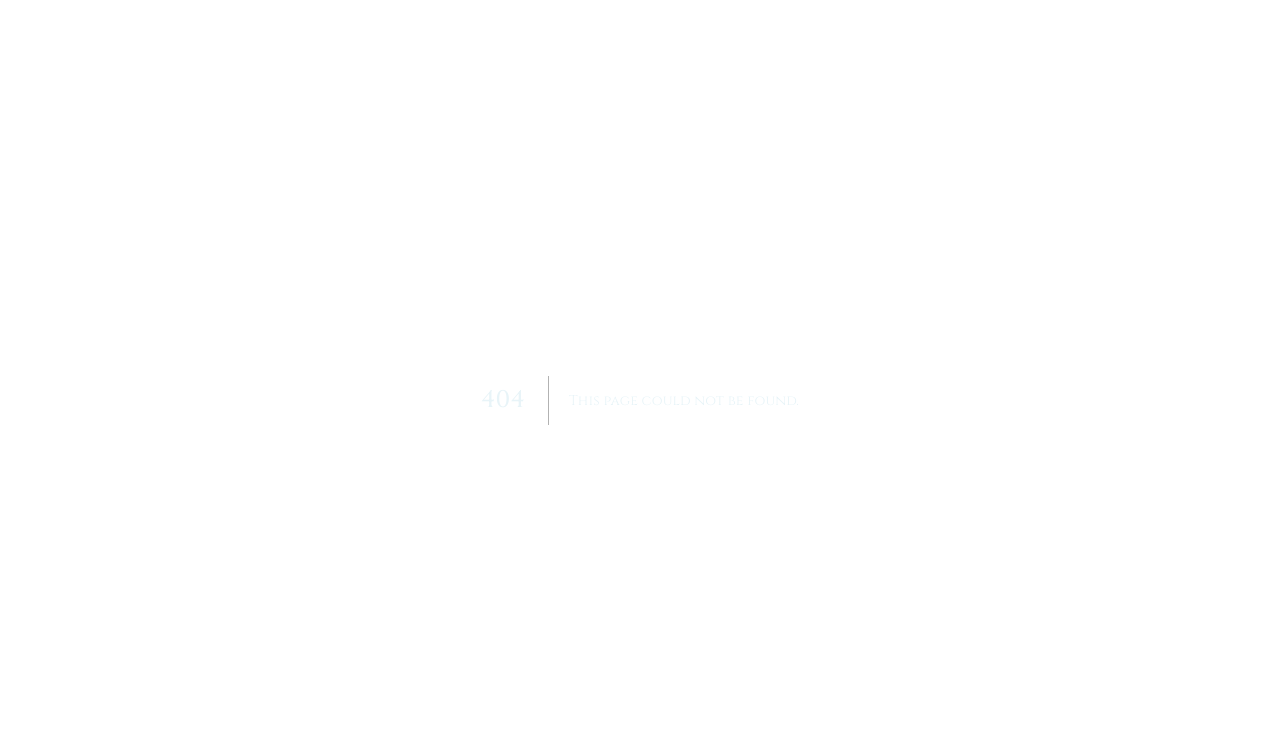
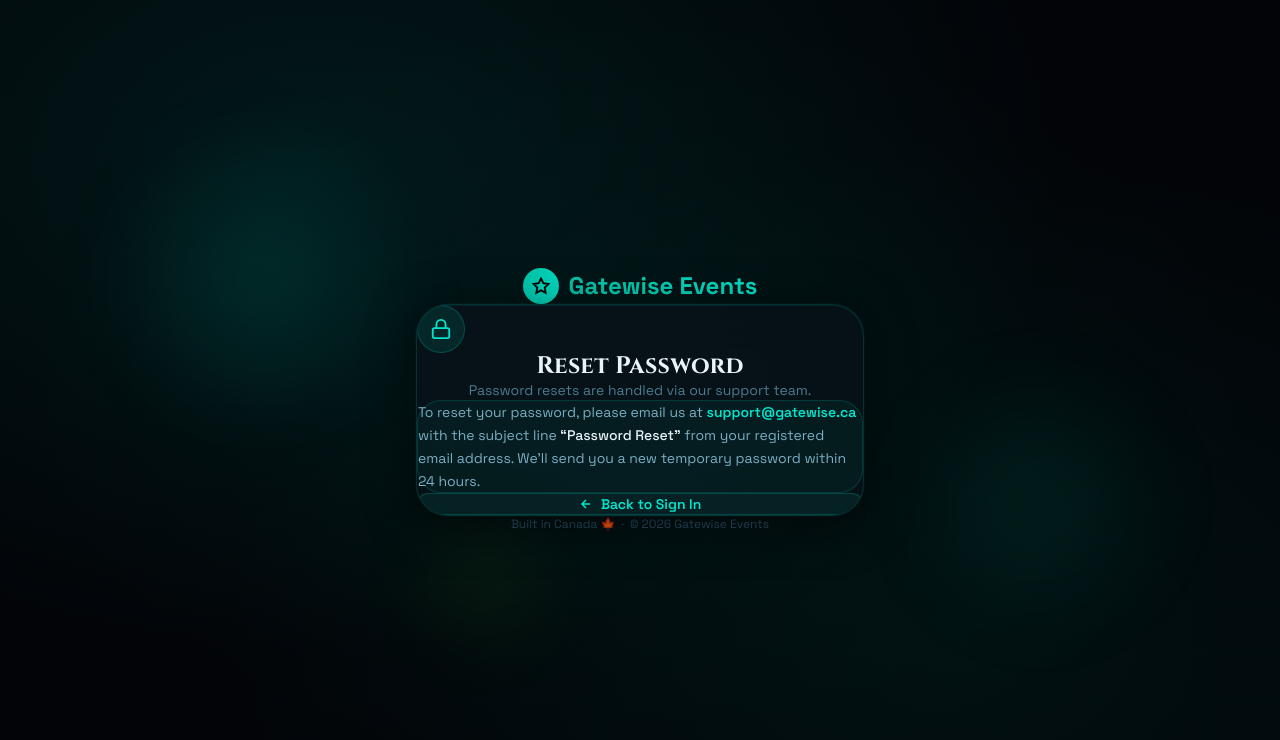
Before and after one commit to x5devsteameco-jpg/Events.life, a Next.js app: page /forgot-password in a window 1280 px wide. Before the commit this address had no page. Shown: the top 740 px of the page. Built offline with nearby package versions, Linux system fonts and the light colour scheme.

Commit message:
audit: comprehensive visual polish - auth layout, hero, table overflow fixes, date bug, forgot-password page

```diff
--- /dev/null
+++ b/app/(auth)/forgot-password/page.tsx
@@ -0,0 +1,57 @@
+'use client';
+
+import Link from 'next/link';
+import { motion } from 'framer-motion';
+
+export default function ForgotPasswordPage() {
+  return (
+    <div className="p-8 pb-10">
+      <motion.div
+        initial={{ opacity: 0, y: 16 }}
+        animate={{ opacity: 1, y: 0 }}
+        transition={{ duration: 0.4 }}
+      >
+        <div className="w-12 h-12 rounded-xl flex items-center justify-center mx-auto mb-5" style={{ background: 'rgba(0,229,204,0.1)', border: '1px solid rgba(0,229,204,0.2)' }}>
+          <svg width="22" height="22" viewBox="0 0 24 24" fill="none" stroke="#00e5cc" strokeWidth="2" aria-hidden="true">
+            <rect x="3" y="11" width="18" height="11" rx="2" ry="2" />
+            <path d="M7 11V7a5 5 0 0 1 10 0v4" />
+          </svg>
+        </div>
+
+        <h1
+          className="text-2xl font-black text-[#e8f4f8] mb-1 text-center"
+          style={{ fontFamily: "var(--font-heading, 'Cinzel', Georgia, serif)" }}
+        >
+          Reset Password
+        </h1>
+        <p className="text-sm text-[#4d7a90] mb-8 text-center">
+          Password resets are handled via our support team.
+        </p>
+
+        <div className="p-5 rounded-xl mb-6" style={{ background: 'rgba(0,229,204,0.05)', border: '1px solid rgba(0,229,204,0.15)' }}>
+          <p className="text-sm text-[#7aafc4] leading-relaxed">
+            To reset your password, please email us at{' '}
+            <a
+              href="mailto:support@gatewise.ca"
+              className="text-[#00e5cc] font-semibold hover:text-[#7fff00] transition-colors"
+            >
+              support@gatewise.ca
+            </a>{' '}
+            with the subject line <span className="text-[#e8f4f8] font-medium">&ldquo;Password Reset&rdquo;</span> from your registered email address. We&apos;ll send you a new temporary password within 24 hours.
+          </p>
+        </div>
+
+        <Link
+          href="/login"
+          className="w-full flex items-center justify-center gap-2 py-3 rounded-xl text-sm font-semibold transition-all"
+          style={{ background: 'rgba(0,229,204,0.08)', border: '1px solid rgba(0,229,204,0.2)', color: '#00e5cc' }}
+        >
+          <svg width="14" height="14" viewBox="0 0 24 24" fill="none" stroke="currentColor" strokeWidth="2.5" aria-hidden="true">
+            <path d="M19 12H5M12 19l-7-7 7-7" />
+          </svg>
+          Back to Sign In
+        </Link>
+      </motion.div>
+    </div>
+  );
+}
--- a/app/(auth)/layout.tsx
+++ b/app/(auth)/layout.tsx
@@ -2,9 +2,9 @@
 
 export default function AuthLayout({ children }: { children: React.ReactNode }) {
   return (
-    <div className="min-h-screen bg-[#020408] flex items-center justify-center p-4" style={{ background: 'radial-gradient(ellipse at 30% 20%, rgba(0,229,204,0.05) 0%, transparent 60%), radial-gradient(ellipse at 70% 80%, rgba(127,255,0,0.04) 0%, transparent 60%), #020408' }}>
+    <div className="min-h-screen flex items-center justify-center p-4" style={{ background: 'radial-gradient(ellipse at 25% 20%, rgba(0,229,204,0.09) 0%, transparent 55%), radial-gradient(ellipse at 75% 80%, rgba(0,180,150,0.07) 0%, transparent 55%), radial-gradient(ellipse at 50% 50%, rgba(0,229,204,0.03) 0%, transparent 70%), #020408' }}>
       {/* Grid bg */}
-      <div className="fixed inset-0 pointer-events-none opacity-[0.025]" aria-hidden="true">
+      <div className="fixed inset-0 pointer-events-none opacity-[0.04]" aria-hidden="true">
         <svg width="100%" height="100%">
           <defs>
             <pattern id="auth-grid" width="50" height="50" patternUnits="userSpaceOnUse">
@@ -15,12 +15,17 @@
         </svg>
       </div>
 
+      {/* Decorative floating orbs */}
+      <div className="fixed pointer-events-none" style={{ top: '15%', left: '8%', width: '320px', height: '320px', borderRadius: '50%', background: 'radial-gradient(circle, rgba(0,229,204,0.12) 0%, transparent 70%)', filter: 'blur(40px)' }} aria-hidden="true" />
+      <div className="fixed pointer-events-none" style={{ bottom: '20%', right: '8%', width: '280px', height: '280px', borderRadius: '50%', background: 'radial-gradient(circle, rgba(0,180,150,0.1) 0%, transparent 70%)', filter: 'blur(40px)' }} aria-hidden="true" />
+      <div className="fixed pointer-events-none" style={{ top: '60%', left: '30%', width: '200px', height: '200px', borderRadius: '50%', background: 'radial-gradient(circle, rgba(127,255,0,0.05) 0%, transparent 70%)', filter: 'blur(30px)' }} aria-hidden="true" />
+
       <div className="w-full max-w-md relative">
         {/* Logo */}
         <div className="text-center mb-8">
           <Link href="/" className="inline-flex items-center gap-2.5 group">
             <div
-              className="w-9 h-9 rounded-xl flex items-center justify-center transition-all group-hover:shadow-[0_0_20px_rgba(0,229,204,0.4)]"
+              className="w-9 h-9 rounded-xl flex items-center justify-center transition-all group-hover:shadow-[0_0_24px_rgba(0,229,204,0.5)]"
               style={{ background: 'linear-gradient(135deg, #00c4a8, #00e5cc)' }}
             >
               <svg width="18" height="18" viewBox="0 0 24 24" fill="none" stroke="#020408" strokeWidth="2.5" aria-hidden="true">
@@ -37,7 +42,7 @@
         </div>
 
         {/* Card */}
-        <div className="glass-strong rounded-2xl overflow-hidden">
+        <div className="rounded-2xl overflow-hidden" style={{ background: 'rgba(8,18,24,0.85)', border: '1px solid rgba(0,229,204,0.15)', backdropFilter: 'blur(24px)', boxShadow: '0 8px 48px rgba(0,0,0,0.6), 0 0 0 1px rgba(0,229,204,0.05), inset 0 1px 0 rgba(0,229,204,0.08)' }}>
           {children}
         </div>
 
--- a/app/(auth)/login/page.tsx
+++ b/app/(auth)/login/page.tsx
@@ -46,7 +46,7 @@
   }
 
   return (
-    <div className="p-8">
+    <div className="p-8 pb-10">
       <motion.div
         initial={{ opacity: 0, y: 16 }}
         animate={{ opacity: 1, y: 0 }}
@@ -119,6 +119,19 @@
             Create one free
           </Link>
         </p>
+
+          <div className="mt-8 pt-6 border-t border-[rgba(0,229,204,0.08)] grid grid-cols-3 gap-3 text-center">
+            {[
+              { icon: '🔒', label: 'Secure Login' },
+              { icon: '⚡', label: 'Instant Access' },
+              { icon: '🍁', label: 'Canadian Hosted' },
+            ].map((item) => (
+              <div key={item.label}>
+                <div className="text-lg mb-1">{item.icon}</div>
+                <p className="text-[10px] text-[#2d5268] uppercase tracking-wider">{item.label}</p>
+              </div>
+            ))}
+          </div>
       </motion.div>
     </div>
   );
--- a/app/(dashboard)/dashboard/attendees/page.tsx
+++ b/app/(dashboard)/dashboard/attendees/page.tsx
@@ -40,7 +40,7 @@
         </p>
       </div>
 
-      <div className="grid grid-cols-2 md:grid-cols-5 gap-3">
+      <div className="grid grid-cols-3 md:grid-cols-5 gap-3">
         {[
           { label: 'Total RSVPs', value: stats.total, color: '#00e5cc' },
           { label: 'Confirmed', value: stats.confirmed, color: '#7fff00' },
--- a/app/(dashboard)/dashboard/events/page.tsx
+++ b/app/(dashboard)/dashboard/events/page.tsx
@@ -137,7 +137,7 @@
         </div>
         <Link
           href="/events/new"
-          className="inline-flex items-center gap-2 px-5 py-2.5 rounded-xl text-sm font-bold text-[#020408] hover:-translate-y-0.5 transition-transform"
+            className="inline-flex items-center gap-2 px-5 py-2.5 rounded-xl text-sm font-bold text-[#020408] hover:-translate-y-0.5 transition-transform flex-shrink-0 whitespace-nowrap"
           style={{ background: 'linear-gradient(135deg, #00c4a8, #00e5cc)' }}
         >
           <svg width="14" height="14" viewBox="0 0 24 24" fill="none" stroke="currentColor" strokeWidth="2.5" aria-hidden="true"><path d="M12 5v14M5 12h14"/></svg>
@@ -191,7 +191,8 @@
           )}
         </div>
       ) : (
-        <div className="rounded-2xl overflow-hidden" style={{ border: '1px solid rgba(0,229,204,0.08)' }}>
+        <div className="rounded-2xl overflow-x-auto" style={{ border: '1px solid rgba(0,229,204,0.08)' }}>
+          <div className="min-w-[580px]">
           {/* Header row */}
           <div className="grid grid-cols-[1fr_100px_90px_80px_120px] gap-4 px-5 py-3 text-[10px] font-bold uppercase tracking-wider text-[#2d5268]" style={{ background: 'rgba(6,13,16,0.8)' }}>
             <span>Event</span>
@@ -252,7 +253,8 @@
               </motion.div>
             ))}
           </div>
-        </div>
+            </div>
+          </div>
       )}
     </div>
   );
--- a/app/(dashboard)/layout.tsx
+++ b/app/(dashboard)/layout.tsx
@@ -39,7 +39,7 @@
         </header>
 
         {/* Main content */}
-        <main className="flex-1 overflow-y-auto p-8 pt-10">
+        <main className="flex-1 overflow-y-auto p-8 pt-10" style={{ backgroundImage: 'radial-gradient(circle at 80% 20%, rgba(0,229,204,0.03) 0%, transparent 50%), radial-gradient(circle at 20% 80%, rgba(0,180,150,0.02) 0%, transparent 50%)' }}>
           {children}
         </main>
       </div>
--- a/app/event/[slug]/page.tsx
+++ b/app/event/[slug]/page.tsx
@@ -91,7 +91,9 @@
               <div className="p-4 rounded-xl space-y-1" style={{ background: 'rgba(12,26,31,0.6)', border: '1px solid rgba(0,229,204,0.08)' }}>
                 <p className="text-xs text-[#4d7a90] font-medium uppercase tracking-wider">Date & Time</p>
                 <p className="text-sm text-[#e8f4f8] font-semibold">{formatDate(event.date)}</p>
-                {event.endDate && <p className="text-xs text-[#4d7a90]">Until {formatDate(event.endDate)}</p>}
+                  {event.endDate && new Date(event.endDate).toDateString() !== new Date(event.date).toDateString() && (
+                    <p className="text-xs text-[#4d7a90]">Until {formatDate(event.endDate)}</p>
+                  )}
               </div>
 
               <div className="p-4 rounded-xl space-y-1" style={{ background: 'rgba(12,26,31,0.6)', border: '1px solid rgba(0,229,204,0.08)' }}>
--- a/app/events/page.tsx
+++ b/app/events/page.tsx
@@ -61,7 +61,7 @@
         </div>
       </nav>
 
-      <div className="max-w-6xl mx-auto px-4">
+      <div className="max-w-6xl mx-auto px-4 pb-20">
         {/* Hero */}
         <div className="py-16 text-center">
           <div className="inline-flex items-center gap-2 px-3 py-1.5 rounded-full text-xs font-semibold mb-5" style={{ background: 'rgba(0,229,204,0.08)', border: '1px solid rgba(0,229,204,0.2)', color: '#00e5cc' }}>
@@ -144,7 +144,7 @@
         ) : (
           <div className="grid grid-cols-1 sm:grid-cols-2 lg:grid-cols-3 gap-5">
             {events.map((event) => {
-              const confirmedCount = event._count?.rsvps ?? 0;
+                const confirmedCount = event._count?.rsvps ?? 0;
               const isFull = event.maxAttendees ? confirmedCount >= event.maxAttendees : false;
 
               return (
@@ -201,10 +201,10 @@
                     )}
 
                     <div className="mt-auto flex items-center justify-between pt-3 border-t" style={{ borderColor: 'rgba(0,229,204,0.06)' }}>
-                      <div className="text-xs text-[#4d7a90]">
+                      <div className="text-xs text-[#4d7a90] min-w-0 truncate mr-2">
                         By <span className="text-[#7aafc4]">{event.host.name ?? event.host.company ?? 'Anonymous'}</span>
                       </div>
-                      <div className="text-xs text-[#4d7a90]">
+                      <div className="text-xs text-[#4d7a90] flex-shrink-0 whitespace-nowrap">
                         {confirmedCount} attending
                       </div>
                     </div>
--- a/app/page.tsx
+++ b/app/page.tsx
@@ -102,7 +102,7 @@
       <Navbar />
 
       {/* ═══ HERO ═══ */}
-      <section className="relative min-h-screen flex items-center justify-center pt-16 overflow-hidden">
+      <section className="relative min-h-[92vh] flex items-center justify-center pt-16 overflow-hidden">
         {/* Decorative orbs */}
         <div className="orb orb-teal" style={{ width: '700px', height: '700px', top: '-15%', left: '-12%', opacity: 0.7 }} />
         <div className="orb orb-green" style={{ width: '500px', height: '500px', top: '30%', right: '-10%', opacity: 0.6 }} />
@@ -196,6 +196,22 @@
             ))}
           </motion.div>
         </div>
+
+          {/* Scroll indicator */}
+          <motion.div
+            className="absolute bottom-8 left-1/2 -translate-x-1/2 flex flex-col items-center gap-1"
+            initial={{ opacity: 0 }}
+            animate={{ opacity: 1 }}
+            transition={{ delay: 1.2, duration: 0.6 }}
+          >
+            <span style={{ fontSize: '0.6rem', letterSpacing: '0.18em', color: '#2d5268', textTransform: 'uppercase' }}>Scroll</span>
+            <motion.div
+              animate={{ y: [0, 6, 0] }}
+              transition={{ duration: 1.6, repeat: Infinity, ease: 'easeInOut' }}
+            >
+              <svg width="18" height="18" viewBox="0 0 24 24" fill="none" stroke="#2d5268" strokeWidth="2" aria-hidden="true"><path d="M12 5v14M5 15l7 7 7-7"/></svg>
+            </motion.div>
+          </motion.div>
       </section>
 
       {/* ═══ STATS BAND ═══ */}
```
